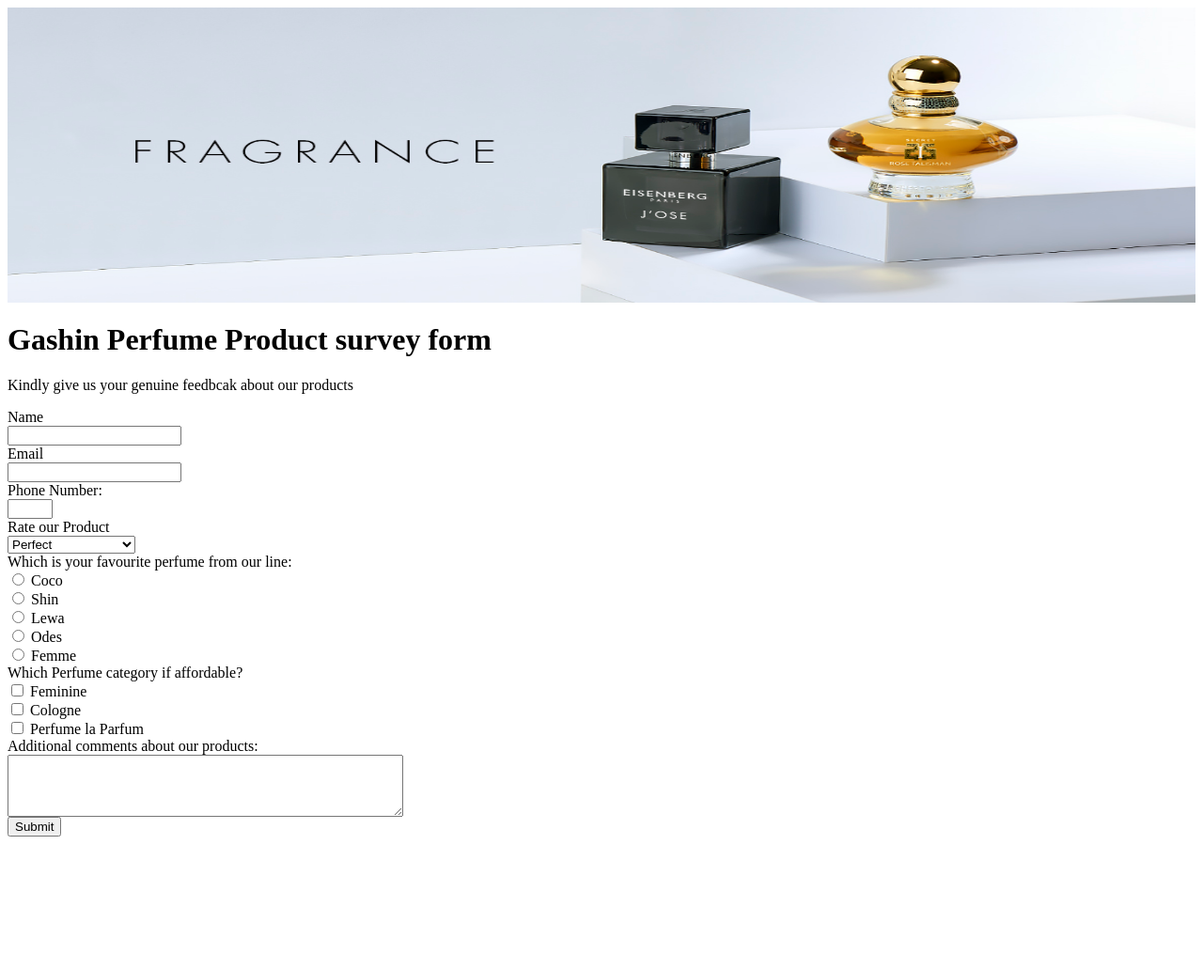
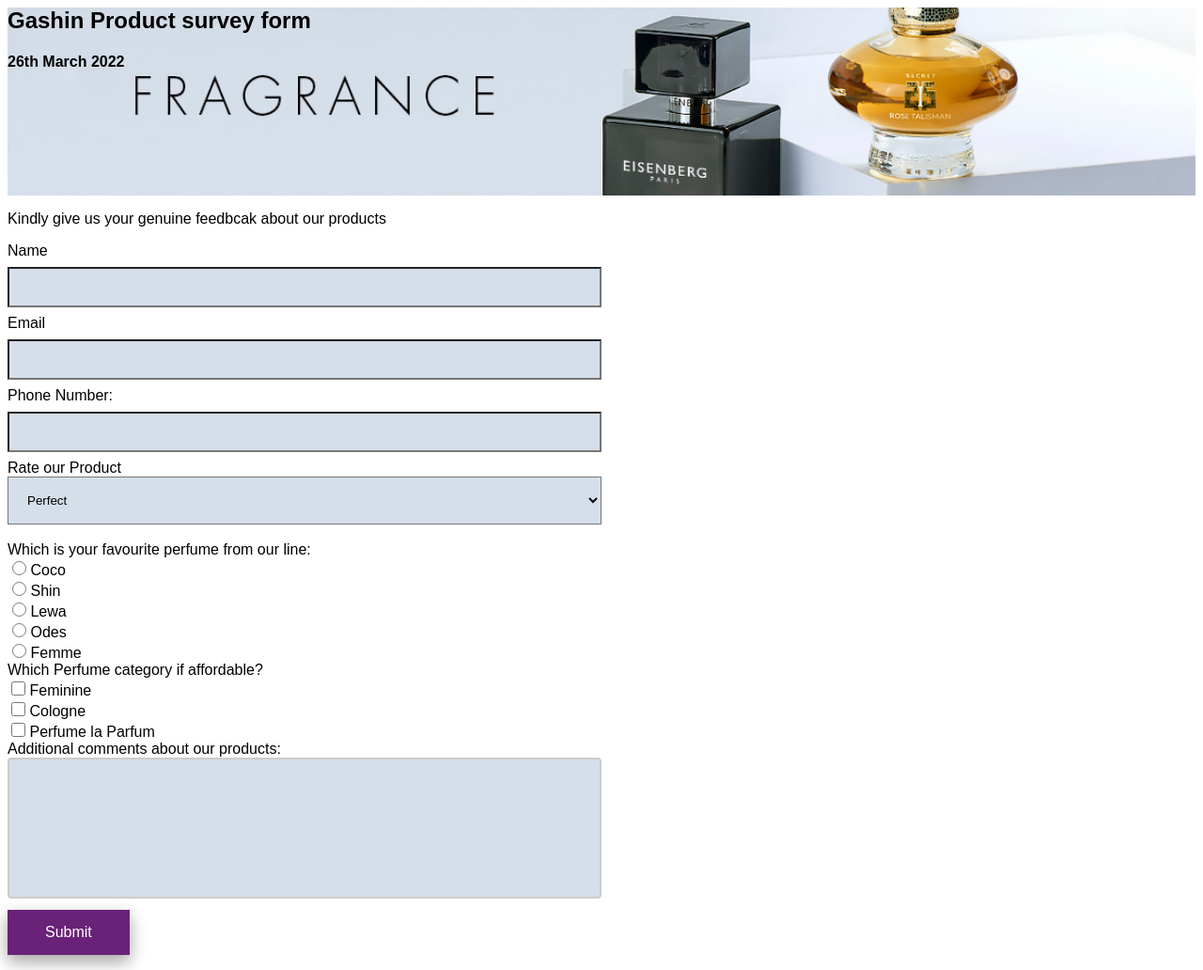
Before and after one commit to Dev-inspired/onyedika-sharon--product-survey-form, a plain HTML site: page index.html in a window 1280 px wide. Shown: the whole page at 94% size. Before the commit the page ends 906 px from the top, so only its background shows below. Drawn offline with Linux system fonts and the light colour scheme.

Commit message:
https://github.com/Dev-inspired/onyedika-sharon--product-survey-form.git

```diff
--- a/index.html
+++ b/index.html
@@ -1,11 +1,16 @@
 <html>
     <head>
         <title>Product Survey Form</title>
-        <link rel="stylesheet" href="styel.css">
+        <link rel="stylesheet" href="style.css">
     </head>
     <body>
-        <div id="bannerimg"><img src="images/banner.jpeg" width="100%" height="40%"></div>
-        <h1 id="title">Gashin Perfume Product survey form</h1>
+
+        <div class="banner">
+            <div>
+                <h1 id="title">Gashin Product survey form</h1>
+              <h4>26th March 2022</h4>
+            </div>
+          </div>
         <p id="description">Kindly give us your genuine feedbcak about our products</p>
         <form id="survey-form">
          <label id="name-label">Name</label><br>
@@ -15,7 +20,7 @@
             <label id="number-label">Phone Number:</label><br>
               <input type="number" id="number" min="0" max="7"><br>
             <label>Rate our Product</label><br>
-              <select id="dropdown" name="rate"><br>
+              <select id="dropdown" name="rate" style="width:50%"><br>
                 <option value="Perfect">Perfect</option>
                 <option value="Good">Good</option>
                 <option value="Fair">Fair</option>
--- a/style.css
+++ b/style.css
@@ -0,0 +1,89 @@
+body {
+    font-family: Arial, Helvetica, sans-serif;
+}
+h1{
+    font-size: 24px;
+}
+.banner {
+    /* The image used */
+    background-image:url(images/banner.jpeg);
+    height: 200px; /* You must set a specified height */
+    background-position: center; /* Center the image */
+    background-repeat: no-repeat; /* Do not repeat the image */
+    background-size: cover; /* Resize the background image to cover the entire container */
+  }
+  input[type=text] {
+    width: 50%;
+    padding: 12px 20px;
+    margin: 8px 0;
+    box-sizing: border-box;
+    background-color: #D5DFE9;
+  }
+  input[type=email] {
+    width: 50%;
+    padding: 12px 20px;
+    margin: 8px 0;
+    box-sizing: border-box;
+    background-color: #D5DFE9;
+  }
+  input[type=number] {
+    width: 50%;
+    padding: 12px 20px;
+    margin: 8px 0;
+    box-sizing: border-box;
+    background-color: #D5DFE9;
+  }
+  input[type=radio] {
+   /* create custom radio button appearance */
+   display: inline-block;
+   width: 15px;
+   height: 15px;
+   padding: 3px;
+   background-clip: content-box;
+   border: 2px solid #3b2406;
+   border-radius: 50%;
+   margin-right: 0;
+  }
+  #dropdown {
+    font-weight:normal;
+    display: block;
+    min-height: 20px;
+    padding: 16px;
+    width: 50%;
+    background-color: #D5DFE9;
+}
+input[type=checkbox] {
+    display: inline-block;
+   width: 15px;
+   height: 15px;
+   padding: 3px;
+   background-clip: content-box;
+   border: 2px solid #3b2406;
+   border-radius: 50%;
+   margin-right: 0;
+}
+
+
+input[type=submit]{
+    background-color: #692277; /* purple*/
+    border: none;
+    color: white;
+    padding: 15px 40px;
+    text-align: center;
+    text-decoration: none;
+    display: inline-block;
+    font-size: 16px;
+    margin-top:12px;
+    box-shadow: 0 8px 16px 0 rgba(0,0,0,0.2), 0 6px 20px 0 rgba(0,0,0,0.19);
+
+}
+textarea {
+  width: 50%;
+  height: 150px;
+  padding: 12px 20px;
+  box-sizing: border-box;
+  border: 2px solid #ccc;
+  border-radius: 4px;
+  background-color: #D5DFE9;
+  resize: none;
+}
```
